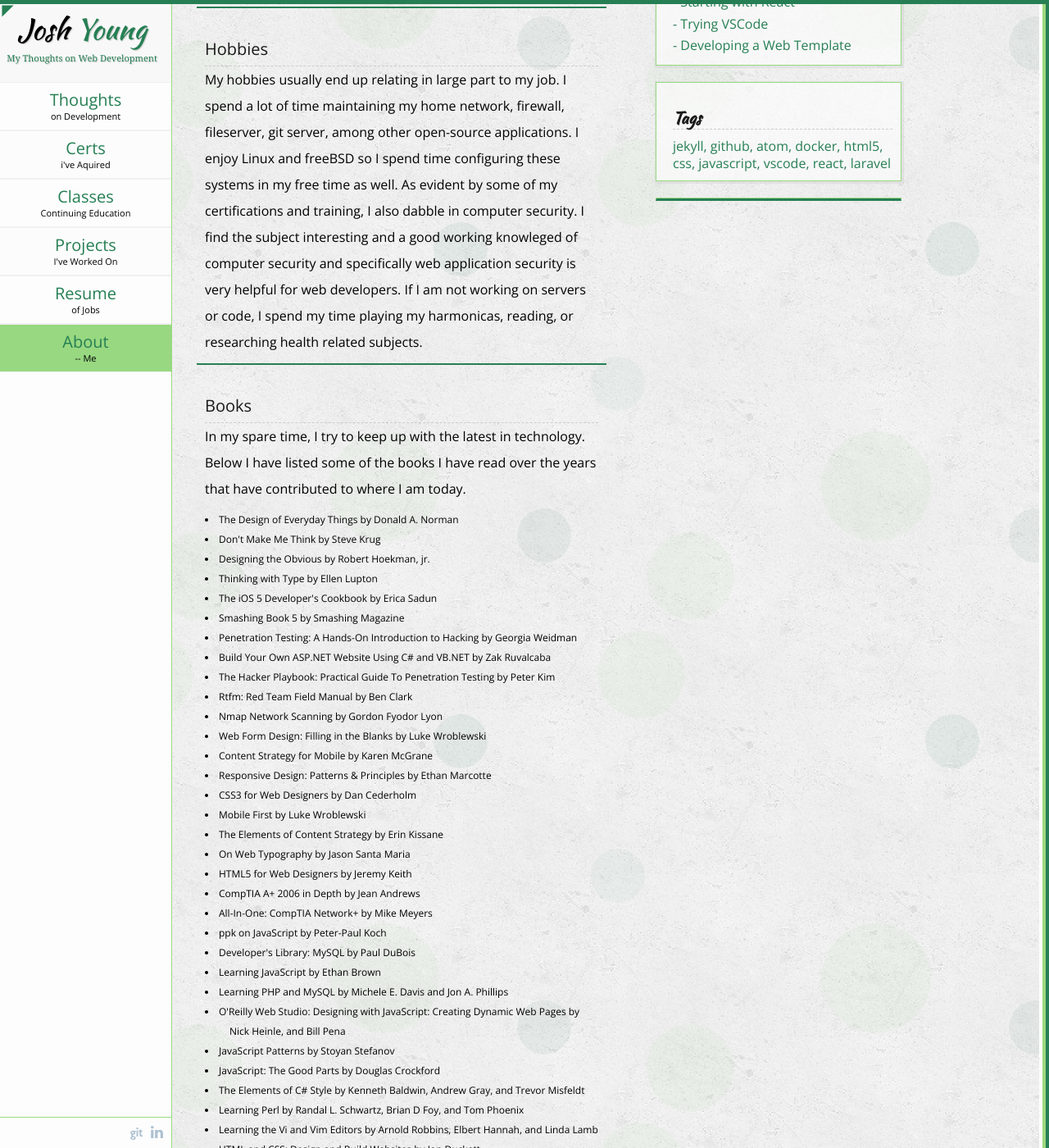
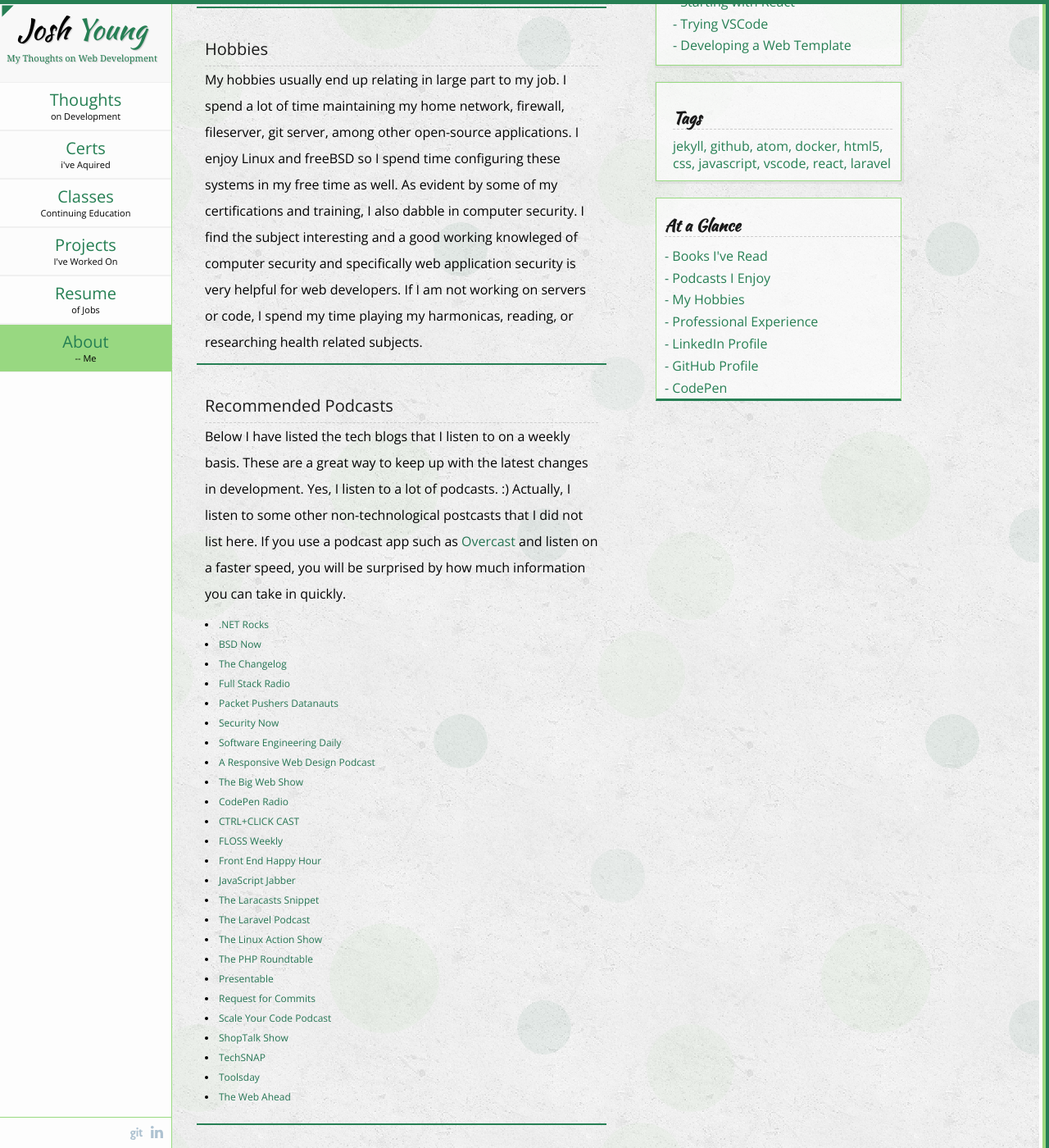
Before and after one commit to coder745/josh_website, a Jekyll site: the page built from about.md, in a window 1280 px wide and 1400 px high, scrolled down 449 px. Shown: the whole window at 82% size. Built offline with Jekyll 4.4.1, drawn with Linux system fonts in a browser that asks for light colours.

Commit message:
Add podcasts. Add another sidebar section.

```diff
--- a/_layouts/defaults.html
+++ b/_layouts/defaults.html
@@ -36,6 +36,16 @@
                         </ul>
                 </div><!-- E_inner -->
                 <div class="inner">
+                    <h3>At a Glance</h3>
+                    <ul>
+                        <li><a href=''>Books I've Read</a></li>
+                        <li><a href=''>Podcasts I Enjoy</a></li>
+                        <li><a href=''>My Hobbies</a></li>
+                        <li><a href=''>Professional Experience</a></li>
+                        <li><a href=''>LinkedIn Profile</a></li>
+                        <li><a href=''>GitHub Profile</a></li>
+                        <li><a href=''>CodePen</a></li>
+                    </ul>
                 </div><!-- E_inner -->
             </aside>
         </main>
--- a/about.md
+++ b/about.md
@@ -16,6 +16,39 @@ weight: 40
     <article>
         <h3>Hobbies</h3>
         <p>My hobbies usually end up relating in large part to my job. I spend a lot of time maintaining my home network, firewall, fileserver, git server, among other open-source applications. I enjoy Linux and freeBSD so I spend time configuring these systems in my free time as well. As evident by some of my certifications and training, I also dabble in computer security. I find the subject interesting and a good working knowleged of computer security and specifically web application security is very helpful for web developers. If I am not working on servers or code, I spend my time playing my harmonicas, reading, or researching health related subjects.</p>
+    </article>
+
+    <article>
+    <h3>Recommended Podcasts</h3>
+    <p>
+    Below I have listed the tech blogs that I listen to on a weekly basis. These are a great way to keep up with the latest changes in development. Yes, I listen to a lot of podcasts. :) Actually, I listen to some other non-technological postcasts that I did not list here. If you use a podcast app such as <a href='https://overcast.fm'>Overcast</a> and listen on a faster speed, you will be surprised by how much information you can take in quickly.</p>
+    <ul class='books'>
+        <li><a href='https://www.dotnetrocks.com/'>.NET Rocks</a></li>
+        <li><a href='https://www.bsdnow.tv/episodes/'>BSD Now</a></li>
+        <li><a href='https://changelog.com/podcast'>The Changelog</a></li>
+        <li><a href='http://www.fullstackradio.com/'>Full Stack Radio</a></li>
+        <li><a href='http://packetpushers.net/series/datanauts-podcast/'>Packet Pushers Datanauts</a></li>
+        <li><a href='https://twit.tv/shows/security-now'>Security Now</a></li>
+        <li><a href='https://softwareengineeringdaily.com/'>Software Engineering Daily</a></li>
+        <li><a href='https://responsivewebdesign.com/podcast/'>A Responsive Web Design Podcast</a></li>
+        <li><a href='http://5by5.tv/bigwebshow'>The Big Web Show</a></li>
+        <li><a href='https://blog.codepen.io/radio/'>CodePen Radio</a></li>
+        <li><a href='https://ctrlclickcast.com/episodes/archive'>CTRL+CLICK CAST</a></li>
+        <li><a href='https://twit.tv/shows/floss-weekly'>FLOSS Weekly</a></li>
+        <li><a href='http://frontendhappyhour.com/'>Front End Happy Hour</a></li>
+        <li><a href='https://devchat.tv/js-jabber'>JavaScript Jabber</a></li>
+        <li><a href='https://laracasts.simplecast.fm/'>The Laracasts Snippet</a></li>
+        <li><a href='http://www.laravelpodcast.com/'>The Laravel Podcast</a></li>
+        <li><a href='http://www.jupiterbroadcasting.com/show/linuxactionshow/'>The Linux Action Show</a></li>
+        <li><a href='https://www.phproundtable.com/'>The PHP Roundtable</a></li>
+        <li><a href='https://www.relay.fm/presentable'>Presentable</a></li>
+        <li><a href='https://changelog.com/rfc'>Request for Commits</a></li>
+        <li><a href='https://itunes.apple.com/us/podcast/scale-your-code-podcast/id987253051?mt=2'>Scale Your Code Podcast</a></li>
+        <li><a href='http://shoptalkshow.com/'>ShopTalk Show</a></li>
+        <li><a href='http://www.jupiterbroadcasting.com/show/techsnap/'>TechSNAP</a></li>
+        <li><a href='http://www.toolsday.io/#episode-area'>Toolsday</a></li>
+        <li><a href='http://5by5.tv/webahead'>The Web Ahead</a></li>
+    </ul>
     </article>
 
     <article>
```
